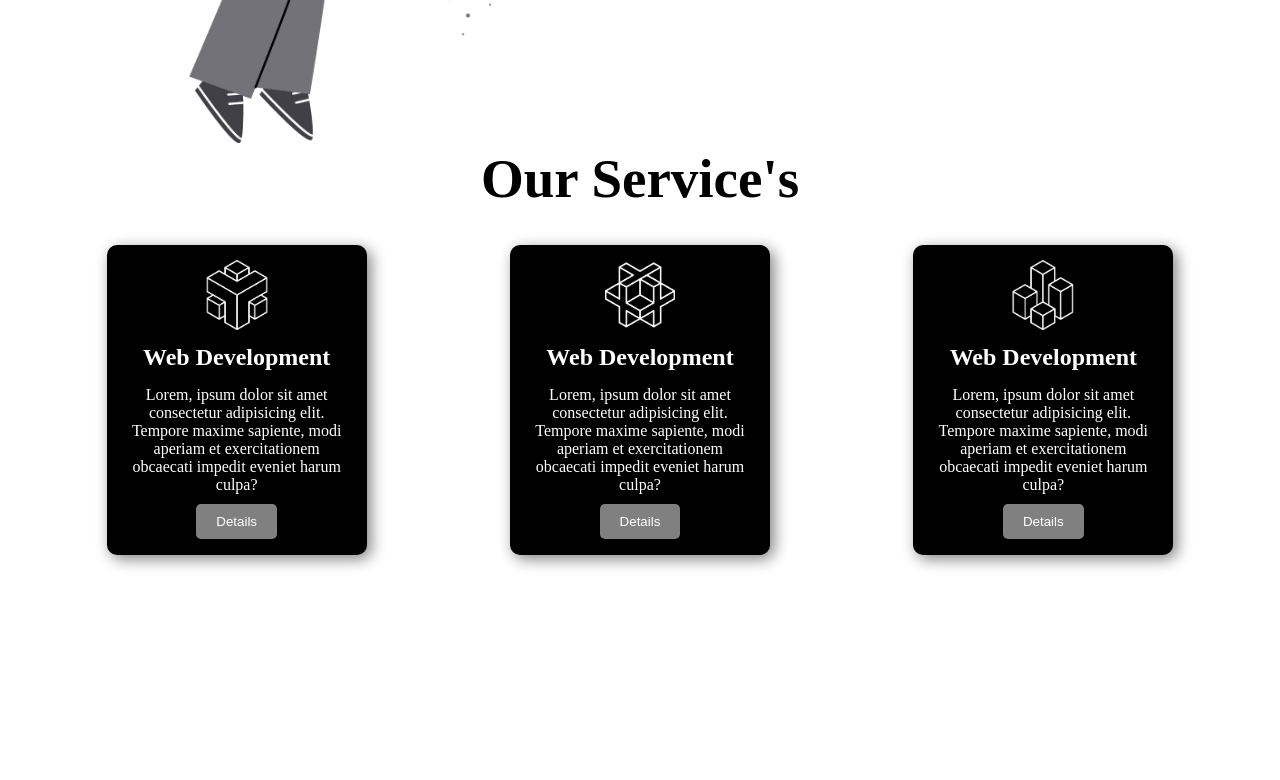
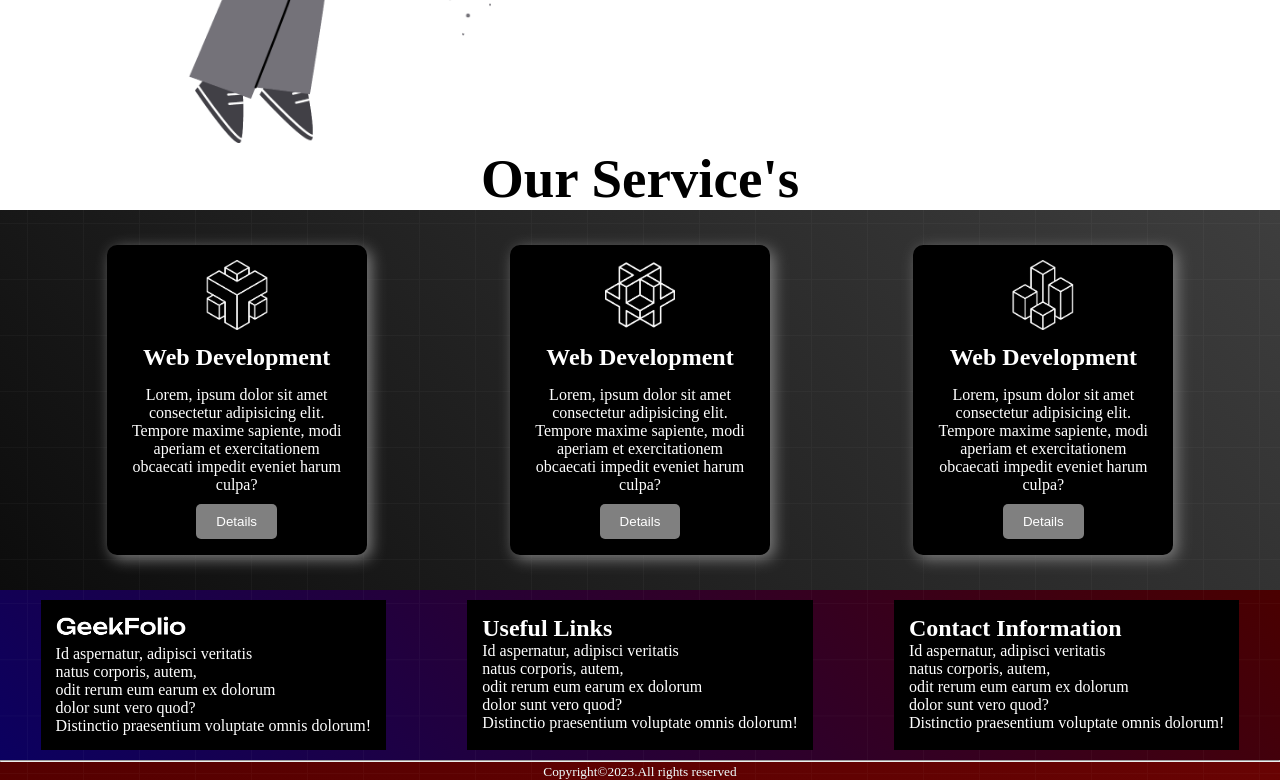
Before and after one commit to Muinul-Islam/first-web-try, a plain HTML site: page index.html in a window 1280 px wide. Shown: the part 1223-2003 px from the top of the page. Before the commit the page ends 1813 px from the top, so only its background shows below. Drawn offline with Linux system fonts and the light colour scheme.

Commit message:
sixth commit

```diff
--- a/index.html
+++ b/index.html
@@ -54,6 +54,7 @@
                     </div>
             </div>
         </section>
+        <!-- Our Services Section -->
         <section>
             <h1 class="title about-container">Our Service's</h1>
             <div class="service-container">
@@ -77,9 +78,29 @@
                 </div>
             </div>
         </section>
+        <section>
+            <div class="last-container">
+                <div class="first-part">
+                    <img class=" logo" src="./logo/logo-light.png" alt="">
+                    <p>Id aspernatur, adipisci veritatis <br>natus corporis, autem,<br> odit rerum eum earum ex dolorum <br>dolor sunt vero quod? <br>Distinctio praesentium voluptate omnis dolorum!
+                    </p>
+                </div>
+                <div class="first-part">
+                    <h3 class="links">Useful Links</h3>
+                    <p>Id aspernatur, adipisci veritatis <br>natus corporis, autem,<br> odit rerum eum earum ex dolorum <br>dolor sunt vero quod? <br>Distinctio praesentium voluptate omnis dolorum!
+                    </p>
+                </div>
+                <div class="first-part">
+                    <h3 class="links">Contact Information</h3>
+                    <p>Id aspernatur, adipisci veritatis <br>natus corporis, autem,<br> odit rerum eum earum ex dolorum <br>dolor sunt vero quod? <br>Distinctio praesentium voluptate omnis dolorum!
+                    </p>
+                </div>
+            </div>
+        </section>
     </main>
-    <footer>
-
+    <footer class="footer">
+<hr>
+<small>Copyright&copy;2023.All rights reserved</small>
     </footer>
 </body>
 </html>
--- a/style.css
+++ b/style.css
@@ -104,4 +104,26 @@
     display: flex;
     justify-content: space-around;
     padding: 35px;
+    background-image: url(./images/background.png),linear-gradient(45deg,#0c0c0c,#3e3e3e);;
+
 }
+.last-container{
+    background-image: url(./images/background.png),linear-gradient(45deg,#0b0060,#4a0000);;
+
+    display: flex;
+    justify-content: space-around;
+}
+.first-part{
+    background-color:rgb(0, 0, 0);
+    color: white;
+    padding: 15px;
+    margin: 10px;
+}
+.footer{
+    text-align: center;
+    background-image: url(./images/background.png),linear-gradient(45deg,#550000,#680303);;
+color: azure;
+}
+.links{
+    font-size: 24px;
+}
```
